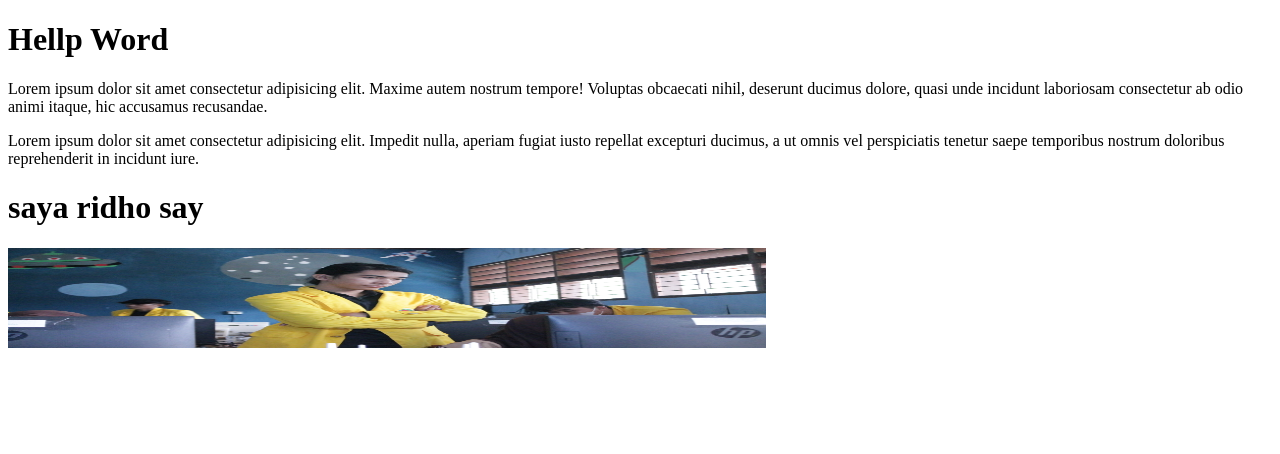
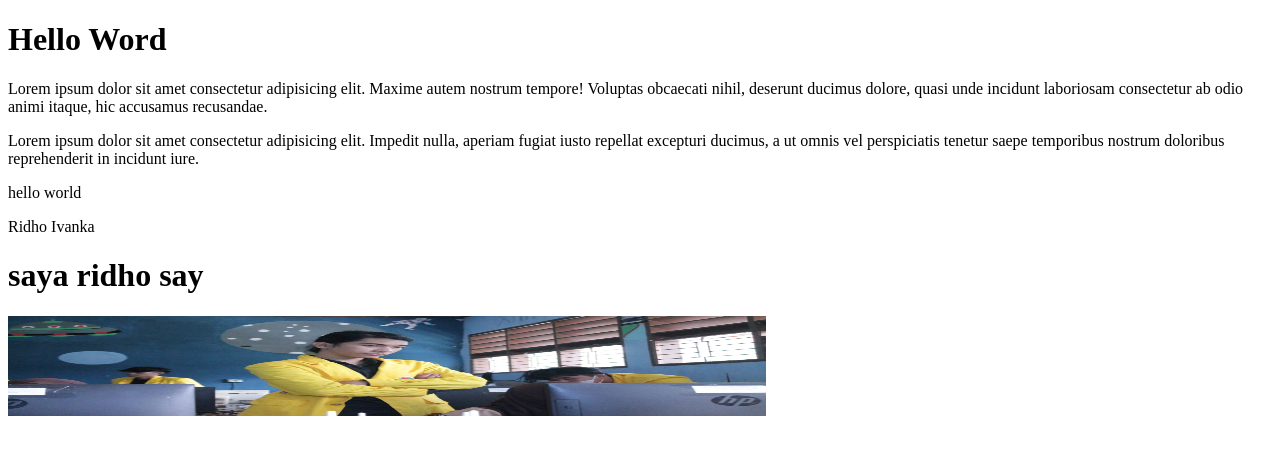
Before and after one commit to RidhoIvanka112/index.html, a plain HTML site: page index.html in a window 1280 px wide. Drawn offline with Linux system fonts and the light colour scheme.

Commit message:
kommit lagi

```diff
--- a/index.html
+++ b/index.html
@@ -8,7 +8,7 @@
 </head>
 <body>
     <h1>
-        Hellp Word
+        Hello Word
     </h1>
     <p>
         Lorem ipsum dolor sit amet consectetur adipisicing elit. Maxime autem nostrum tempore! Voluptas obcaecati nihil, deserunt ducimus dolore, quasi unde incidunt laboriosam consectetur ab odio animi itaque, hic accusamus recusandae.
@@ -16,6 +16,12 @@
     <p>
         Lorem ipsum dolor sit amet consectetur adipisicing elit. Impedit nulla, aperiam fugiat iusto repellat excepturi ducimus, a ut omnis vel perspiciatis tenetur saepe temporibus nostrum doloribus reprehenderit in incidunt iure.
     </p>
+    <p>
+        hello world
+    </p>
+    <p>
+        Ridho Ivanka
+    </p>
     <h1>
         saya ridho say
     </h1>
```
